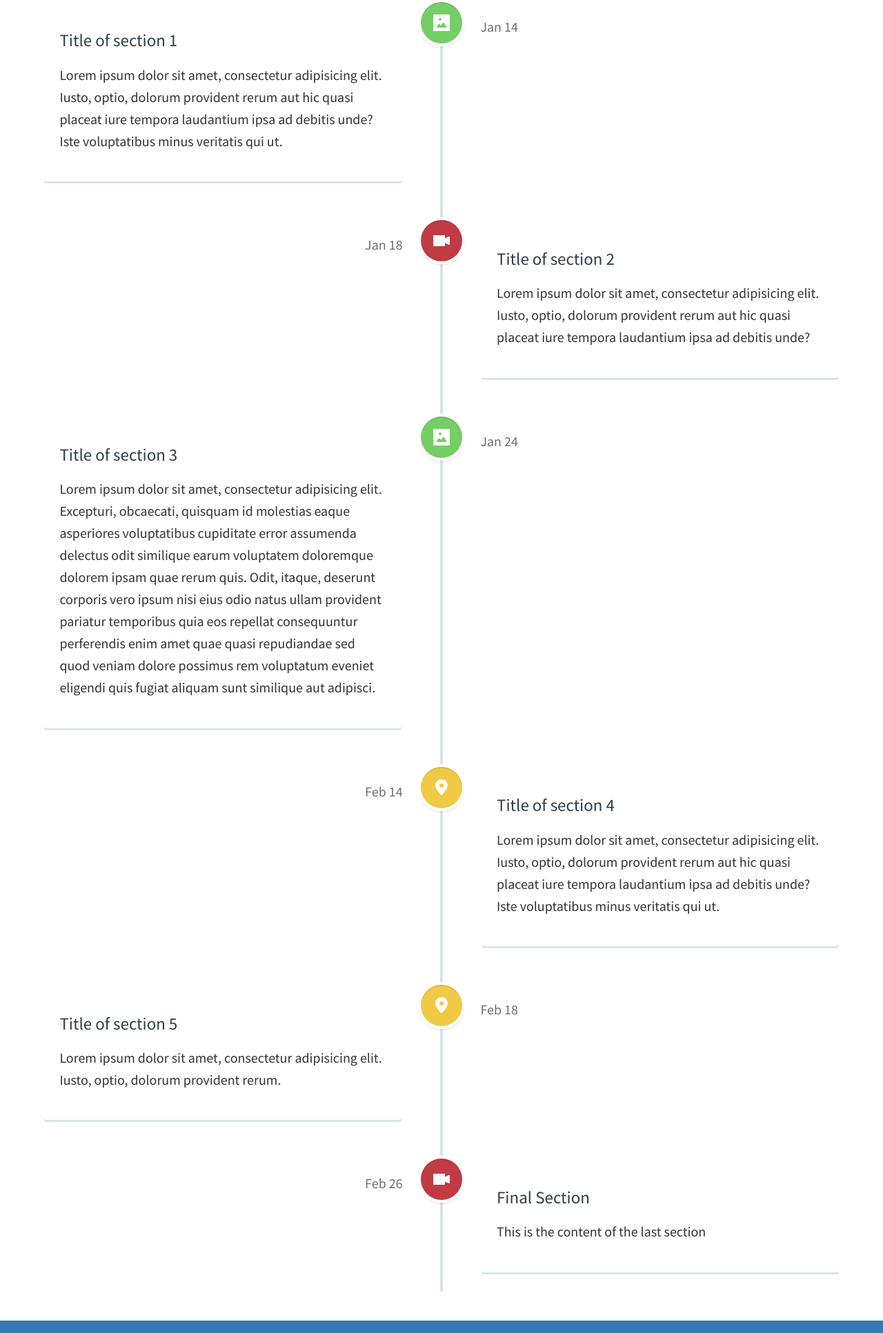
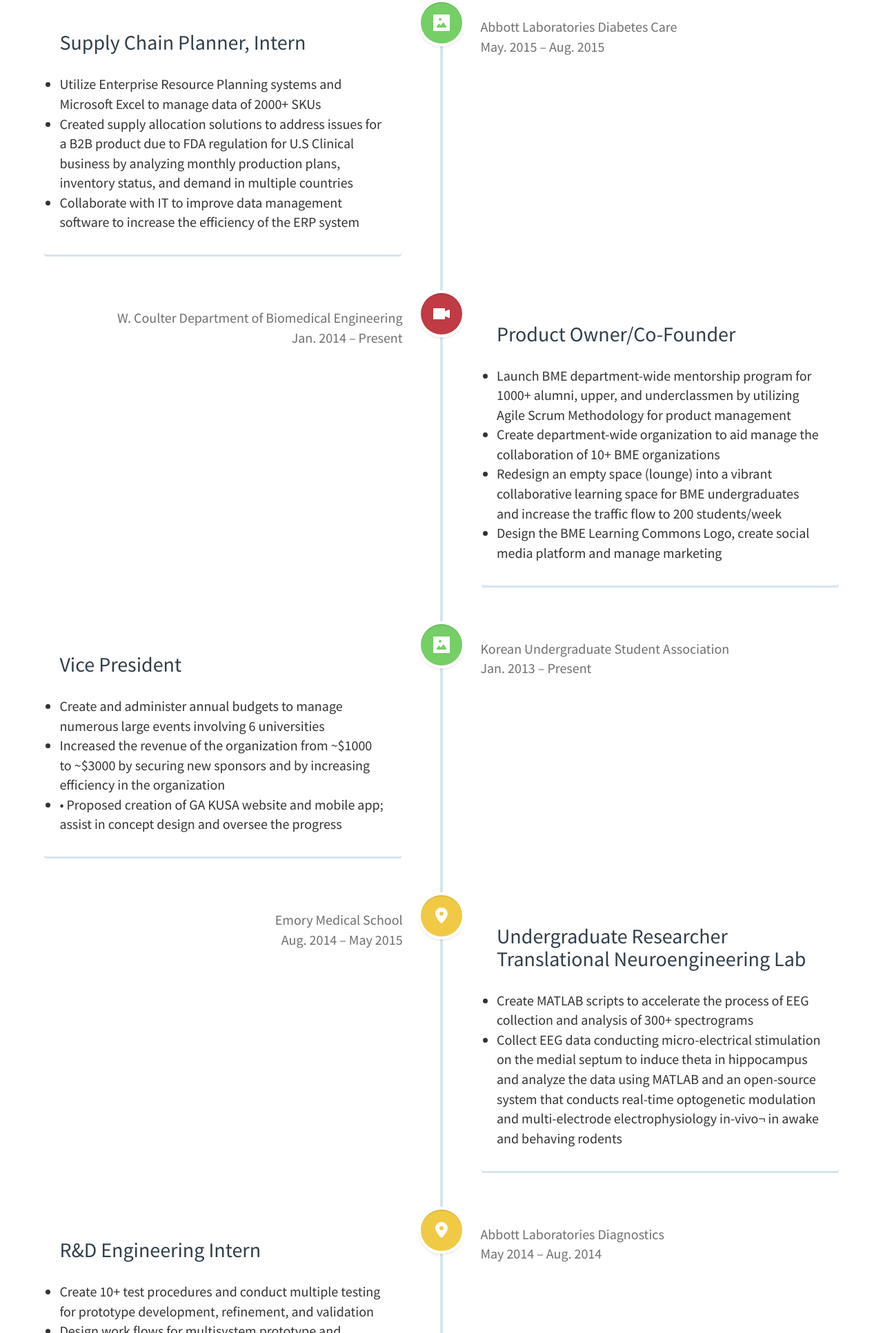
Before and after one commit to danieltestaccount/ohyunaSite, a plain HTML site: page index.html in a window 1280 px wide. Shown: the part 867-2800 px from the top of the page at 69% size. Drawn offline with nearby package versions, Linux system fonts and the light colour scheme.

Commit message:
added the resume to timeline

```diff
--- a/css/style.css
+++ b/css/style.css
@@ -299,9 +299,13 @@ header h1 {
 @media only screen and (min-width: 768px) {
   .cd-timeline-content h2 {
     font-size: 50px;
-    font-size: 2.5rem;
+    font-size: 3rem;
   }
   .cd-timeline-content p {
+    font-size: 50px;
+    font-size: 2rem;
+  }
+  .cd-timeline-content li {
     font-size: 50px;
     font-size: 2rem;
   }
--- a/index.html
+++ b/index.html
@@ -91,10 +91,16 @@
             </div> <!-- cd-timeline-img -->
 
             <div class="cd-timeline-content">
-                <h2>Title of section 1</h2>
-                <p>Lorem ipsum dolor sit amet, consectetur adipisicing elit. Iusto, optio, dolorum provident rerum aut hic quasi placeat iure tempora laudantium ipsa ad debitis unde? Iste voluptatibus minus veritatis qui ut.</p>
+                <h2>Supply Chain Planner, Intern</h2>
+                <br>
 
-                <span class="cd-date">Jan 14</span>
+                <ul>
+              <li type="disc">Utilize Enterprise Resource Planning systems and Microsoft Excel to manage data of 2000+ SKUs </li>
+              <li type="disc">Created supply allocation solutions to address issues for a B2B product due to FDA regulation for U.S Clinical business by analyzing monthly production plans, inventory status, and demand in multiple countries</li>
+              <li type="disc">Collaborate with IT to improve data management software to increase the efficiency of the ERP system</li>
+            </ul>
+
+                <span class="cd-date">Abbott Laboratories Diabetes Care <br> May. 2015 – Aug. 2015</span>
             </div> <!-- cd-timeline-content -->
         </div> <!-- cd-timeline-block -->
 
@@ -104,10 +110,16 @@
             </div> <!-- cd-timeline-img -->
 
             <div class="cd-timeline-content">
-                <h2>Title of section 2</h2>
-                <p>Lorem ipsum dolor sit amet, consectetur adipisicing elit. Iusto, optio, dolorum provident rerum aut hic quasi placeat iure tempora laudantium ipsa ad debitis unde?</p>
+                <h2>Product Owner/Co-Founder</h2>
+                <br>
+                   <ul>
+              <li type="disc">Launch BME department-wide mentorship program for 1000+ alumni, upper, and underclassmen by utilizing Agile Scrum Methodology for product management  </li>
+              <li type="disc">Create department-wide organization to aid manage the collaboration of 10+ BME organizations </li>
+              <li type="disc">Redesign an empty space (lounge) into a vibrant collaborative learning space for BME undergraduates and increase the traffic flow to 200 students/week</li>
+              <li type="disc"> Design the BME Learning Commons Logo, create social media platform and manage marketing</li>
+            </ul>
 
-                <span class="cd-date">Jan 18</span>
+                <span class="cd-date">W. Coulter Department of Biomedical Engineering <br> Jan. 2014 – Present</span>
             </div> <!-- cd-timeline-content -->
         </div> <!-- cd-timeline-block -->
 
@@ -117,10 +129,16 @@
             </div> <!-- cd-timeline-img -->
 
             <div class="cd-timeline-content">
-                <h2>Title of section 3</h2>
-                <p>Lorem ipsum dolor sit amet, consectetur adipisicing elit. Excepturi, obcaecati, quisquam id molestias eaque asperiores voluptatibus cupiditate error assumenda delectus odit similique earum voluptatem doloremque dolorem ipsam quae rerum quis. Odit, itaque, deserunt corporis vero ipsum nisi eius odio natus ullam provident pariatur temporibus quia eos repellat consequuntur perferendis enim amet quae quasi repudiandae sed quod veniam dolore possimus rem voluptatum eveniet eligendi quis fugiat aliquam sunt similique aut adipisci.</p>
+                <h2>Vice President</h2>
+                <br>
+                      <ul>
+              <li type="disc">Create and administer annual budgets to manage numerous large events involving 6 universities   </li>
+              <li type="disc">Increased the revenue of the organization from ~$1000 to ~$3000 by securing new sponsors and by increasing efficiency in the organization </li>
 
-                <span class="cd-date">Jan 24</span>
+              <li type="disc">• Proposed creation of GA KUSA website and mobile app; assist in concept design and oversee the progress</li>
+            </ul>
+
+            <span class="cd-date">Korean Undergraduate Student Association  <br> Jan. 2013 – Present</span>
             </div> <!-- cd-timeline-content -->
         </div> <!-- cd-timeline-block -->
 
@@ -130,10 +148,17 @@
             </div> <!-- cd-timeline-img -->
 
             <div class="cd-timeline-content">
-                <h2>Title of section 4</h2>
-                <p>Lorem ipsum dolor sit amet, consectetur adipisicing elit. Iusto, optio, dolorum provident rerum aut hic quasi placeat iure tempora laudantium ipsa ad debitis unde? Iste voluptatibus minus veritatis qui ut.</p>
+                <h2>Undergraduate  Researcher <br>
+                    <i>Translational Neuroengineering Lab</i></h2>
+                    <br>
 
-                <span class="cd-date">Feb 14</span>
+                  <ul>
+                  <li type="disc">Create MATLAB scripts to accelerate the process of EEG collection and analysis of 300+ spectrograms</li>
+                  <li type="disc">Collect EEG data conducting micro-electrical stimulation on the medial septum to induce theta in hippocampus and analyze the data using MATLAB and an open-source system that conducts real-time optogenetic modulation and multi-electrode electrophysiology in-vivo¬ in awake and behaving rodents </li>
+
+            </ul>
+
+                <span class="cd-date">Emory Medical School <br> Aug. 2014 – May 2015</span>
             </div> <!-- cd-timeline-content -->
         </div> <!-- cd-timeline-block -->
 
@@ -143,23 +168,22 @@
             </div> <!-- cd-timeline-img -->
 
             <div class="cd-timeline-content">
-                <h2>Title of section 5</h2>
-                <p>Lorem ipsum dolor sit amet, consectetur adipisicing elit. Iusto, optio, dolorum provident rerum.</p>
+                <h2>R&D Engineering Intern</h2>
+                <br>
+                 <ul>
+                  <li type="disc">Create 10+ test procedures and conduct multiple testing for prototype development, refinement, and validation</li>
+                  <li type="disc">Design work flows for multisystem prototype and collaborate with software engineers, system integration team, and instrument design transfer to validate its functions</li>
 
-                <span class="cd-date">Feb 18</span>
+                 </ul>
+
+                <span class="cd-date">Abbott Laboratories Diagnostics <br> May 2014 – Aug. 2014</span>
             </div> <!-- cd-timeline-content -->
         </div> <!-- cd-timeline-block -->
 
         <div class="cd-timeline-block">
-            <div class="cd-timeline-img cd-movie">
-                <img src="img/cd-icon-movie.svg" alt="Movie">
-            </div> <!-- cd-timeline-img -->
 
-            <div class="cd-timeline-content">
-                <h2>Final Section</h2>
-                <p>This is the content of the last section</p>
-                <span class="cd-date">Feb 26</span>
-            </div> <!-- cd-timeline-content -->
+             <!-- cd-timeline-img -->
+
         </div> <!-- cd-timeline-block -->
     </section> <!-- cd-timeline -->
         <!-- /.container -->
```
Also changed, not shown: 1 other file.
